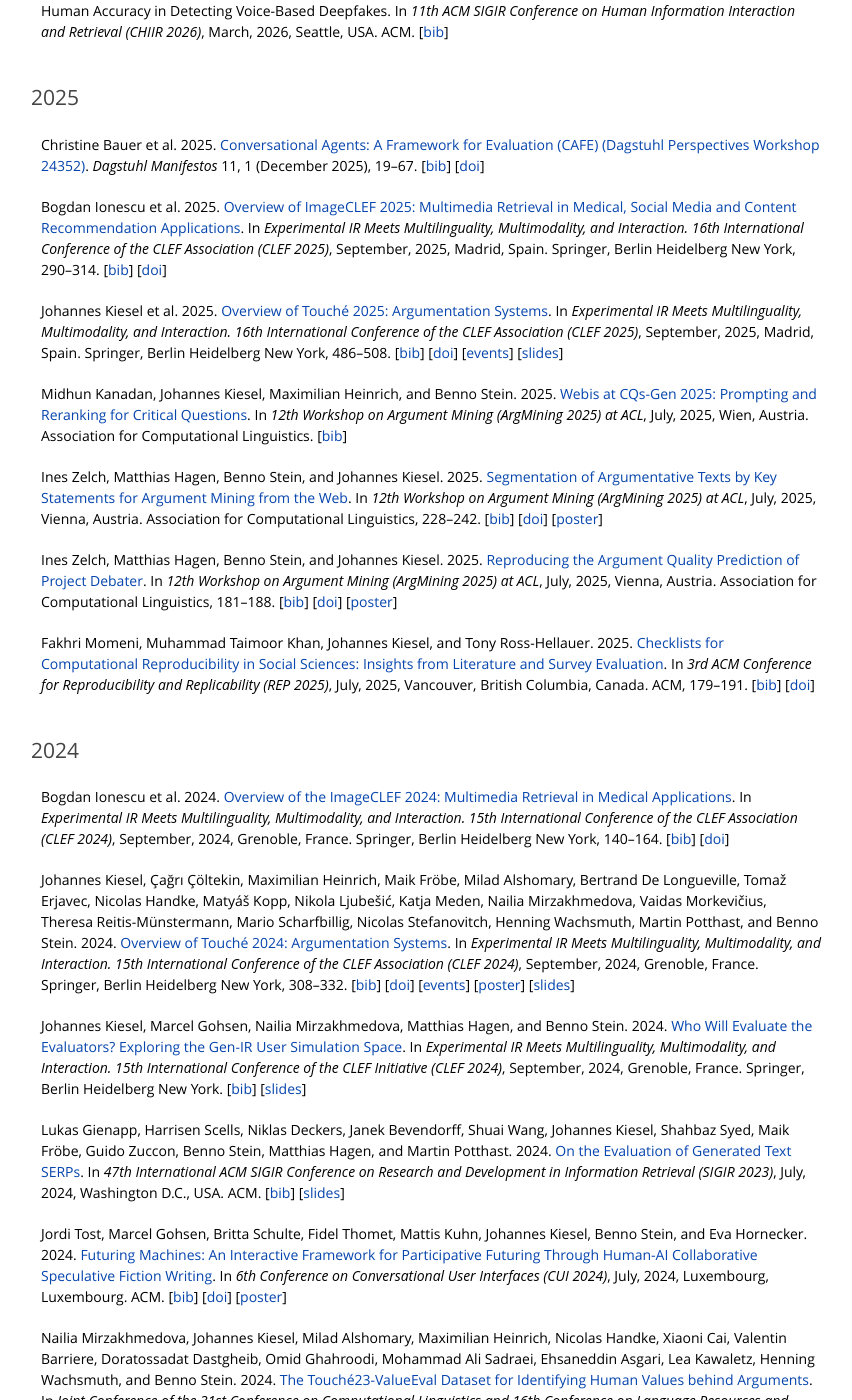
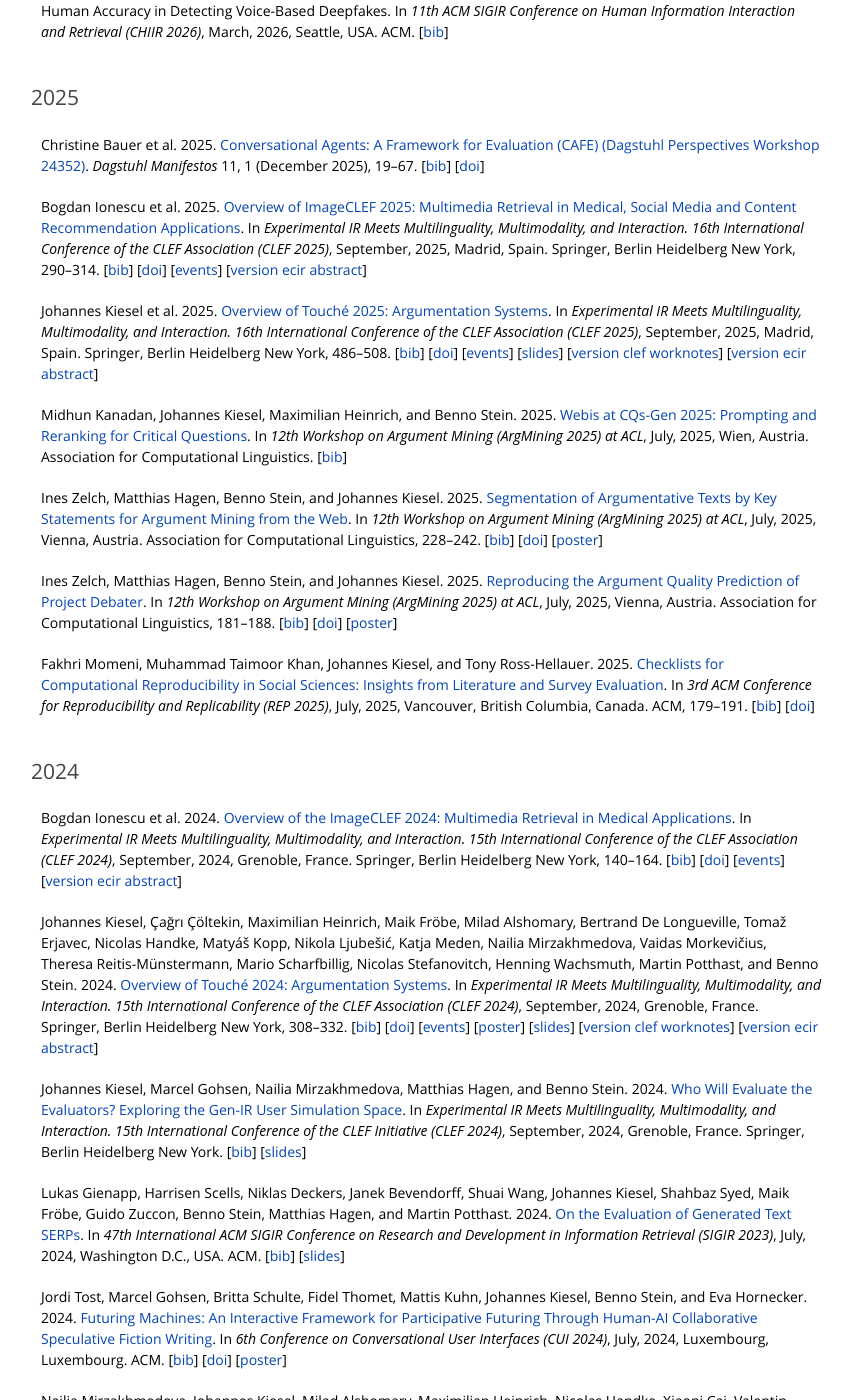
Before and after one commit to the-bda-team/the-bda-team-web, a Jekyll site: the page built from publications.html, in a window 1280 px wide and 1400 px high, scrolled down 380 px. Shown: the whole window, without its empty margins (209-1061 px from the left). Built offline with Jekyll 4.4.1, drawn with Linux system fonts in a browser that asks for light colours; some web fonts are replaced; some of the changed text lies outside the part shown.

Commit message:
clef versions

```diff
--- a/_data/events.json
+++ b/_data/events.json
@@ -66,7 +66,7 @@
     "month": "sep",
     "name": "Image Retrieval/Generation for Arguments",
     "people": ["kiesel"],
-    "publications": ["kiesel:2025b"],
+    "publications": ["ionescu:2025", "kiesel:2025b"],
     "site": "Madrid, Spain",
     "url": "https://touche.webis.de/clef25/touche25-web/image-retrieval-for-arguments.html",
     "year": 2025
@@ -186,7 +186,7 @@
     "month": "sep",
     "name": "Image Retrieval/Generation for Arguments",
     "people": ["kiesel"],
-    "publications": ["kiesel:2024d"],
+    "publications": ["ionescu:2024b", "kiesel:2024d"],
     "site": "Grenoble, France",
     "url": "https://touche.webis.de/clef24/touche24-web/image-retrieval-for-arguments.html",
     "year": 2024
--- a/_data/publications.json
+++ b/_data/publications.json
@@ -55,6 +55,7 @@
     "series": "Lecture Notes in Computer Science",
     "site": "Madrid, Spain",
     "title": "Overview of ImageCLEF 2025: Multimedia Retrieval in Medical, Social Media and Content Recommendation Applications",
+    "versions": [ { "name": "ecir abstract", "url": "https://doi.org/10.1007/978-3-031-88720-8_60" } ],
     "year": 2025
   },
   {
@@ -71,6 +72,7 @@
     "series": "Lecture Notes in Computer Science",
     "site": "Madrid, Spain",
     "title": "Overview of Touch\u00e9 2025: Argumentation Systems",
+    "versions": [ { "name": "clef worknotes", "url": "https://ceur-ws.org/Vol-4038/paper_378.pdf" }, { "name": "ecir abstract", "url": "https://doi.org/10.1007/978-3-031-88720-8_67" } ],
     "year": 2025
   },
   {
@@ -142,6 +144,7 @@
     "site": "Grenoble, France",
     "title": "Overview of the ImageCLEF 2024: Multimedia Retrieval in Medical Applications",
     "volume": "14959",
+    "versions": [ { "name": "ecir abstract", "url": "https://doi.org/10.1007/978-3-031-56072-9_6" } ],
     "year": 2024
   },
   {
@@ -159,6 +162,7 @@
     "site": "Grenoble, France",
     "title": "Overview of Touch\u00e9 2024: Argumentation Systems",
     "volume": "14959",
+    "versions": [ { "name": "clef worknotes", "url": "https://ceur-ws.org/Vol-3740/paper-322.pdf" }, { "name": "ecir abstract", "url": "https://doi.org/10.1007/978-3-031-56069-9_64" } ],
     "year": 2024
   },
   {
@@ -275,6 +279,7 @@
     "series": "Lecture Notes in Computer Science",
     "site": "Thessaloniki, Greece",
     "title": "Overview of Touch\u00e9 2023: Argument and Causal Retrieval",
+    "versions": [ { "name": "clef worknotes", "url": "https://ceur-ws.org/Vol-3497/paper-259.pdf" }, { "name": "ecir abstract", "url": "https://doi.org/10.1007/978-3-031-28241-6_61" } ],
     "volume": "14163",
     "year": 2023
   },
@@ -384,6 +389,7 @@
     "series": "Lecture Notes in Computer Science",
     "site": "Bologna, Italy",
     "title": "Overview of Touch\u00e9 2022: Argument Retrieval",
+    "versions": [ { "name": "clef worknotes", "url": "https://ceur-ws.org/Vol-3180/paper-247.pdf" }, { "name": "ecir abstract", "url": "https://doi.org/10.1007/978-3-030-99739-7_43" } ],
     "volume": "13390",
     "year": 2022
   },
--- a/_includes/publication/publication.html
+++ b/_includes/publication/publication.html
@@ -124,6 +125,11 @@ https://www.acm.org/publications/authors/reference-formatting
 <a href="{{ include.publication.preprinturl }}">preprint</a>{% endif %}
 {%- if slidesurl %}
 <a href="{{ slidesurl }}">slides</a>{% endif %}
+{%- if include.publication.versions -%}
+{%- for version in include.publication.versions %}
+<a href="{{ version.url }}">version {{ version.name }}</a>
+{%- endfor -%}
+{%- endif %}
 {%- if include.publication.videourl %}
 <a href="{{ include.publication.videourl }}">video</a>{% endif %}
 </span>
--- a/_schemas/publications.json
+++ b/_schemas/publications.json
@@ -32,6 +32,7 @@
         "title": { "type": "string" },
         "todo": { "type": "string" },
         "url": { "type": "string", "format": "uri" },
+        "versions": { "type": "array", "items": { "type": "object", "required": ["name", "url"], "properties": { "name": { "type": "string" }, "url": { "type": "string", "format": "uri" } } } },
         "videourl": { "type": "string", "format": "uri" },
         "year": { "$ref": "_schemas/base.json#/$defs/Year" }
       },
--- a/assets/js/filter.js
+++ b/assets/js/filter.js
@@ -4,7 +4,7 @@ if (filterElement !== null) {
 
 // Settings
 const historyNewStateThresholdMs = 1000;
-const listAttributes = ["author", "editor", "keywords", "people", "publications"];
+const listAttributes = ["author", "editor", "keywords", "people", "publications", "versions"];
 
 // Global variables
 
```
Also changed, not shown: other parts of _includes/publication/publication.html (+1 -0 lines).
